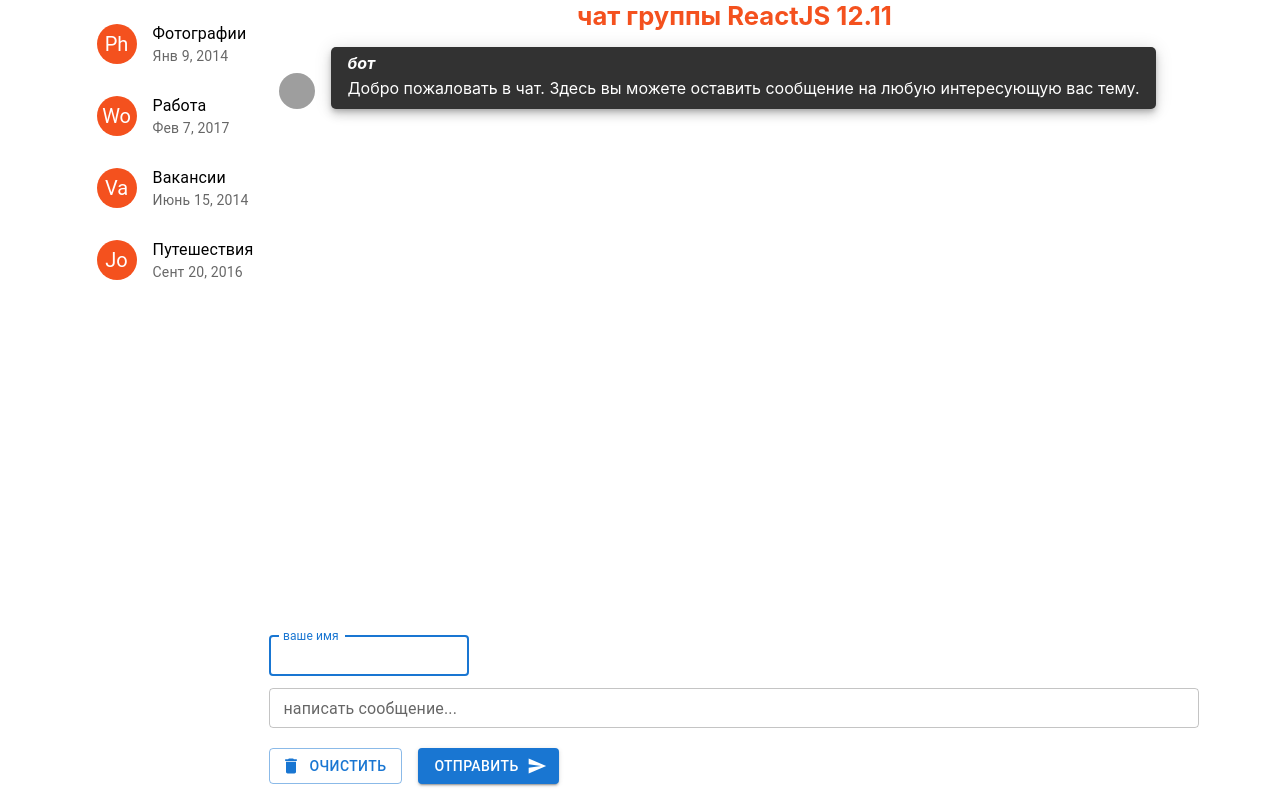
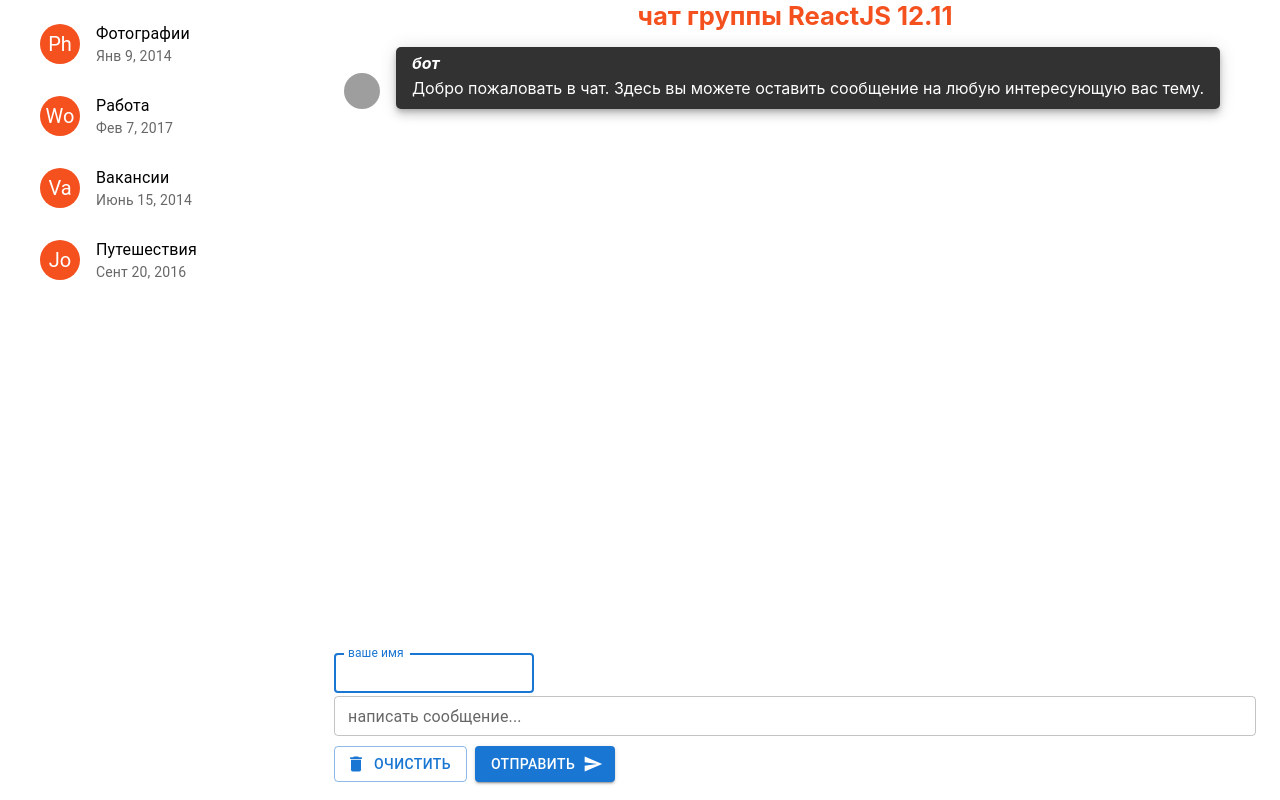
Before and after one commit to andrey-jelobenko/basicReactJS, a React (Create React App) app: page / in a window 1280 px wide. Built offline with nearby package versions, Linux system fonts and the light colour scheme; grey boxes are pictures that could not be loaded.

Commit message:
ДЗ 3 использовал Grid + небольшие доработки

```diff
--- a/src/App.css
+++ b/src/App.css
@@ -1,10 +1,10 @@
 .App {
-  max-width: 1200px;
-  margin: 0 auto;
-  padding: 0 20px;
-  display: flex;
+  /* max-width: 1200px; */
+  /* margin: 0 auto; */
+  /* padding: 0 10px; */
+  /* display: flex;
   flex-direction: row-reverse;
-  justify-content: center;
+  justify-content: center; */
 }
 
 .App-header {
@@ -22,7 +22,7 @@
   grid-template-rows: auto 1fr -webkit-min-content;
   grid-template-rows: auto 1fr min-content;
   max-width: 930px;
-  flex-grow: 1;
+  /* flex-grow: 1; */
 }
 
 .chat-list {
@@ -31,9 +31,9 @@
   /* flex-grow: 1; */
 }
 
-@media (max-width: 767px) {
+/* @media (max-width: 767px) {
   .App {
     flex-wrap: wrap;
     justify-content: flex-end;
   }
-}
+} */
--- a/src/App.jsx
+++ b/src/App.jsx
@@ -1,3 +1,4 @@
+import Grid from "@mui/material/Grid";
 import { useState, useEffect } from "react";
 import { MessageList } from "./Components/MessageList";
 import { MessageForm } from "./Components/MessageForm";
@@ -30,8 +31,11 @@
   }, [messageList]);
 
   return (
-    <div className="App">
-      <div className="chat">
+    <Grid container spacing={1} className="App">
+      <Grid item xs={12} sm={4} md={3} className="chat-list">
+        <ChatList />
+      </Grid>
+      <Grid item xs={12} sm={8} md={9} className="chat">
         <header className="App-header">чат группы ReactJS 12.11</header>
         <main className="App-main">
           <MessageList messageList={messageList} />
@@ -42,11 +46,8 @@
             setMessageList={setMessageList}
           />
         </footer>
-      </div>
-      <div className="chat-list">
-        <ChatList />
-      </div>
-    </div>
+      </Grid>
+    </Grid>
   );
 }
 
--- a/src/Components/MessageForm/MessageForm.jsx
+++ b/src/Components/MessageForm/MessageForm.jsx
@@ -53,7 +53,6 @@
         value={messageAuthor}
         onChange={handleAuthorChange}
         size="small"
-        margin="dense"
         inputRef={inputRef}
       />
       <TextField
@@ -64,10 +63,9 @@
         value={messageText}
         onChange={handleTextChange}
         size="small"
-        margin="dense"
+        sx={{ mb: "0.6em", mt: "0.2em" }}
       />
-      <div className="margin-1"></div>
-      <Stack direction="row" spacing={2}>
+      <Stack direction="row" spacing={1} sx={{ mb: "0.6em" }}>
         <Button
           variant="outlined"
           startIcon={<DeleteIcon />}
@@ -79,7 +77,6 @@
           отправить
         </Button>
       </Stack>
-      <div className="margin-1"></div>
     </form>
   );
 }
--- a/src/Components/MessageForm/styleMessageForm.scss
+++ b/src/Components/MessageForm/styleMessageForm.scss
@@ -16,7 +16,3 @@
 .message-form__author {
   outline: none;
 }
-
-.margin-1 {
-  margin-top: 1em;
-}
--- a/src/index.js
+++ b/src/index.js
@@ -1,11 +1,14 @@
 import React from "react";
 import ReactDOM from "react-dom";
+import Container from "@mui/material/Container";
 import "./index.css";
 import App from "./App";
 
 ReactDOM.render(
   <React.StrictMode>
-    <App />
+    <Container maxWidth="xl">
+      <App />
+    </Container>
   </React.StrictMode>,
   document.getElementById("root")
 );
```
